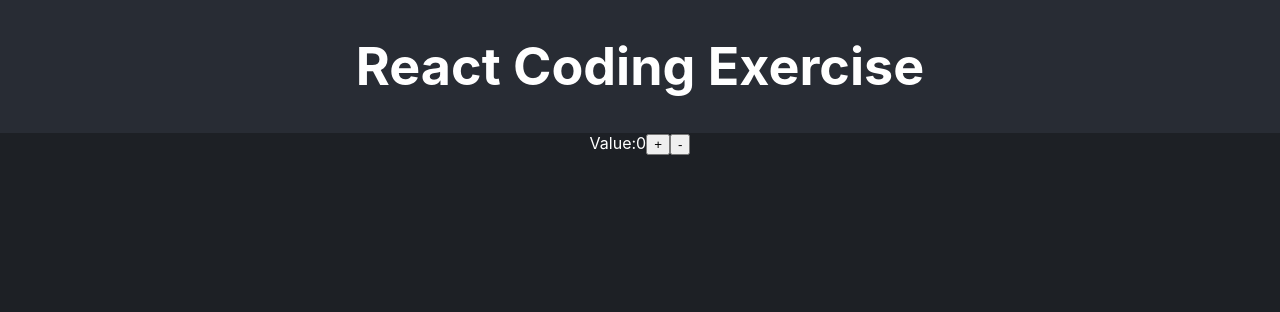
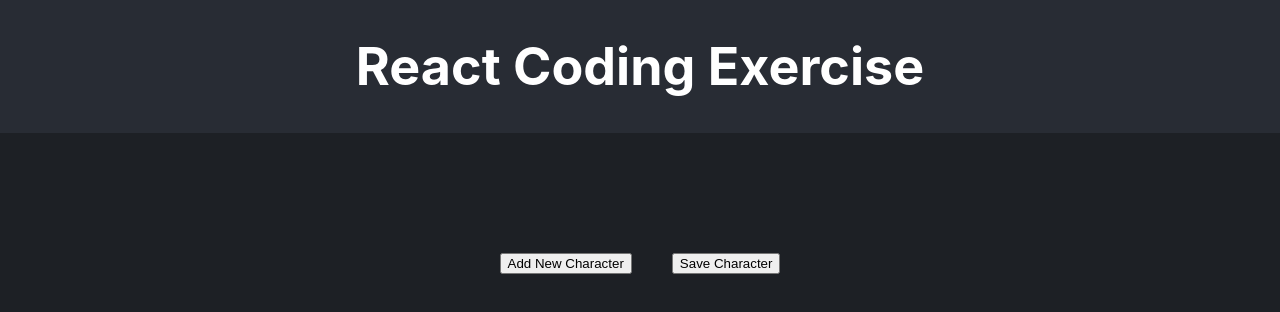
Before and after one commit to aish1007/recruiting-webapp-character, a React (Create React App) app: page / in a window 1280 px wide. Shown: the top 312 px of the page. Built offline with nearby package versions, Linux system fonts and the light colour scheme.

Commit message:
Add controls to create characters

```diff
--- a/src/App.js
+++ b/src/App.js
@@ -1,10 +1,36 @@
-import { useState } from 'react';
-import './App.css';
-import { ATTRIBUTE_LIST, CLASS_LIST, SKILL_LIST } from './consts.js';
-
+import { useState } from "react";
+import "./App.css";
+import { ATTRIBUTE_LIST, SKILL_LIST } from "./consts.js";
 
 function App() {
-  const [num, setNum] = useState(0);
+  const [characters, setCharacters] = useState([]);
+
+  const getSkills = () => {
+    const skillList = {};
+    SKILL_LIST.forEach((skill) => (skillList[skill.name] = 0));
+    return skillList;
+  };
+
+  const getAttributes = () => {
+    const attributesList = {};
+    ATTRIBUTE_LIST.forEach((attribute) => (attributesList[attribute] = 10));
+    return attributesList;
+  };
+
+  const addCharacter = () => {
+    const newCharacter = {
+      id: Date.now(),
+      name: `Character ${characters.length + 1}`,
+      attributes: getAttributes(),
+      skills: getSkills(),
+    };
+
+    setCharacters((prevCharacters) => [...prevCharacters, newCharacter]);
+    console.log("character!", characters);
+  };
+
+  const handleSave = () => {};
+
   return (
     <div className="App">
       <header className="App-header">
@@ -12,10 +38,20 @@ function App() {
       </header>
       <section className="App-section">
         <div>
-          Value:
-          {num}
-          <button>+</button>
-          <button>-</button>
+          <div
+            style={{
+              display: "flex",
+              justifyContent: "center",
+              marginTop: 100,
+            }}
+          >
+            <button style={{ margin: 20 }} onClick={addCharacter}>
+              Add New Character
+            </button>
+            <button style={{ margin: 20 }} onClick={handleSave}>
+              Save Character
+            </button>
+          </div>
         </div>
       </section>
     </div>
```
